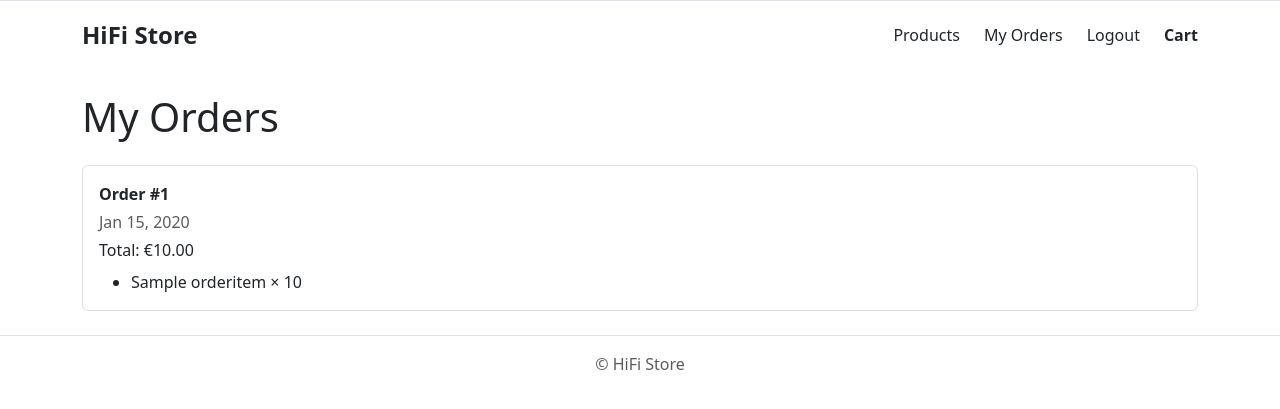
After one commit to andreaspe76/Portfolio_Project_5, a Django app: page /checkout/my-orders/ in a window 1280 px wide. The commit adds this page. Shown: the top 409 px of the page. Run offline with Django 5.2, Linux system fonts and the light colour scheme; a user stored in the database is signed in; tables that the repository leaves empty hold one stand-in row (values such as "Sample post").

Commit message:
Add authentication, order history, and login template

```diff
--- /dev/null
+++ b/checkout/templates/checkout/my_orders.html
@@ -0,0 +1,29 @@
+{% extends "base.html" %}
+
+{% block title %}My Orders{% endblock %}
+
+{% block content %}
+<h1 class="mb-4">My Orders</h1>
+
+{% if orders %}
+{% for order in orders %}
+<div class="border rounded p-3 mb-3">
+    <p class="fw-bold mb-1">Order #{{ order.id }}</p>
+    <p class="text-muted mb-1">
+        {{ order.created_at|date:"M d, Y" }}
+    </p>
+    <p class="mb-2">Total: €{{ order.total }}</p>
+
+    <ul class="mb-0">
+        {% for item in order.items.all %}
+        <li>
+            {{ item.product_name }} × {{ item.quantity }}
+        </li>
+        {% endfor %}
+    </ul>
+</div>
+{% endfor %}
+{% else %}
+<p>You have not placed any orders yet.</p>
+{% endif %}
+{% endblock %}
--- a/checkout/urls.py
+++ b/checkout/urls.py
@@ -4,4 +4,5 @@ from . import views
 urlpatterns = [
     path("", views.checkout, name="checkout"),
     path("success/", views.checkout_success, name="checkout_success"),
+    path("my-orders/", views.my_orders, name="my_orders"),
 ]
--- a/checkout/views.py
+++ b/checkout/views.py
@@ -1,3 +1,4 @@
+from django.contrib.auth.decorators import login_required
 import stripe
 from decimal import Decimal
 
@@ -18,7 +19,7 @@ def checkout(request):
 
     if not cart or not cart.items.exists():
         messages.error(request, "Your cart is empty.")
-        return redirect("products")
+        return redirect("products_list")
 
     # Calculate total from CartItems
     total = Decimal("0.00")
@@ -69,3 +70,9 @@ def checkout(request):
 
 def checkout_success(request):
     return render(request, "checkout/checkout_success.html")
+
+
+@login_required
+def my_orders(request):
+    orders = Order.objects.filter(user=request.user).order_by("-created_at")
+    return render(request, "checkout/my_orders.html", {"orders": orders})
--- a/hifi_store/settings.py
+++ b/hifi_store/settings.py
@@ -22,7 +22,7 @@ BASE_DIR = Path(__file__).resolve().parent.parent
 # See https://docs.djangoproject.com/en/6.0/howto/deployment/checklist/
 
 # SECURITY WARNING: keep the secret key used in production secret!
-SECRET_KEY = os.environ.get("SECRET_KEY")
+SECRET_KEY = os.environ.get("SECRET_KEY", "dev-secret-key")
 
 
 # SECURITY WARNING: don't run with debug turned on in production!
--- a/hifi_store/urls.py
+++ b/hifi_store/urls.py
@@ -25,6 +25,7 @@ urlpatterns = [
     path('admin/', admin.site.urls),
     path('products/', include('products.urls')),
     path('checkout/', include('checkout.urls')),
+    path("accounts/", include("django.contrib.auth.urls")),
 ]
 
 # For development only: serve media files.
--- a/templates/base.html
+++ b/templates/base.html
@@ -17,7 +17,20 @@
             class="fw-bold fs-4 text-decoration-none text-dark"> HiFi Store </a>
         <div class="d-flex align-items-center"> <a href="/products/" class="me-4 text-decoration-none text-dark">
                 Products </a>
-            <a href="/accounts/login/" class="me-4 text-decoration-none text-dark"> Login </a>
+
+            {% if user.is_authenticated %}
+            <a href="{% url 'my_orders' %}" class="me-4 text-decoration-none text-dark">
+                My Orders
+            </a>
+            <a href="{% url 'logout' %}" class="me-4 text-decoration-none text-dark">
+                Logout
+            </a>
+            {% else %}
+            <a href="/accounts/login/" class="me-4 text-decoration-none text-dark">
+                Login
+            </a>
+            {% endif %}
+
             <a href="{% url 'cart_detail' %}" class="text-decoration-none text-dark fw-semibold"> Cart
                 {% if cart_item_count > 0 %}
                 <span class="badge bg-primary rounded-pill ms-1">{{ cart_item_count }}</span>
```
Also changed, not shown: templates/registration/login.html (added, +16 -0 lines).
